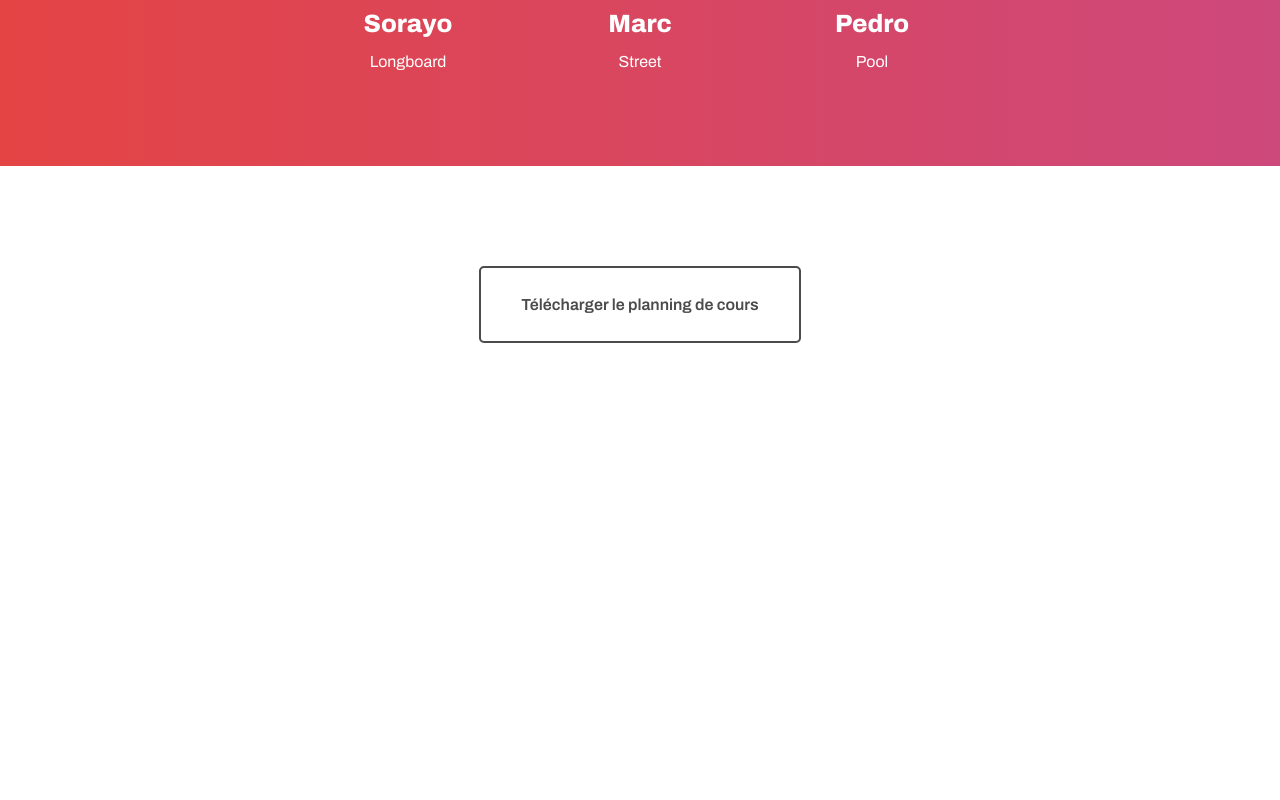
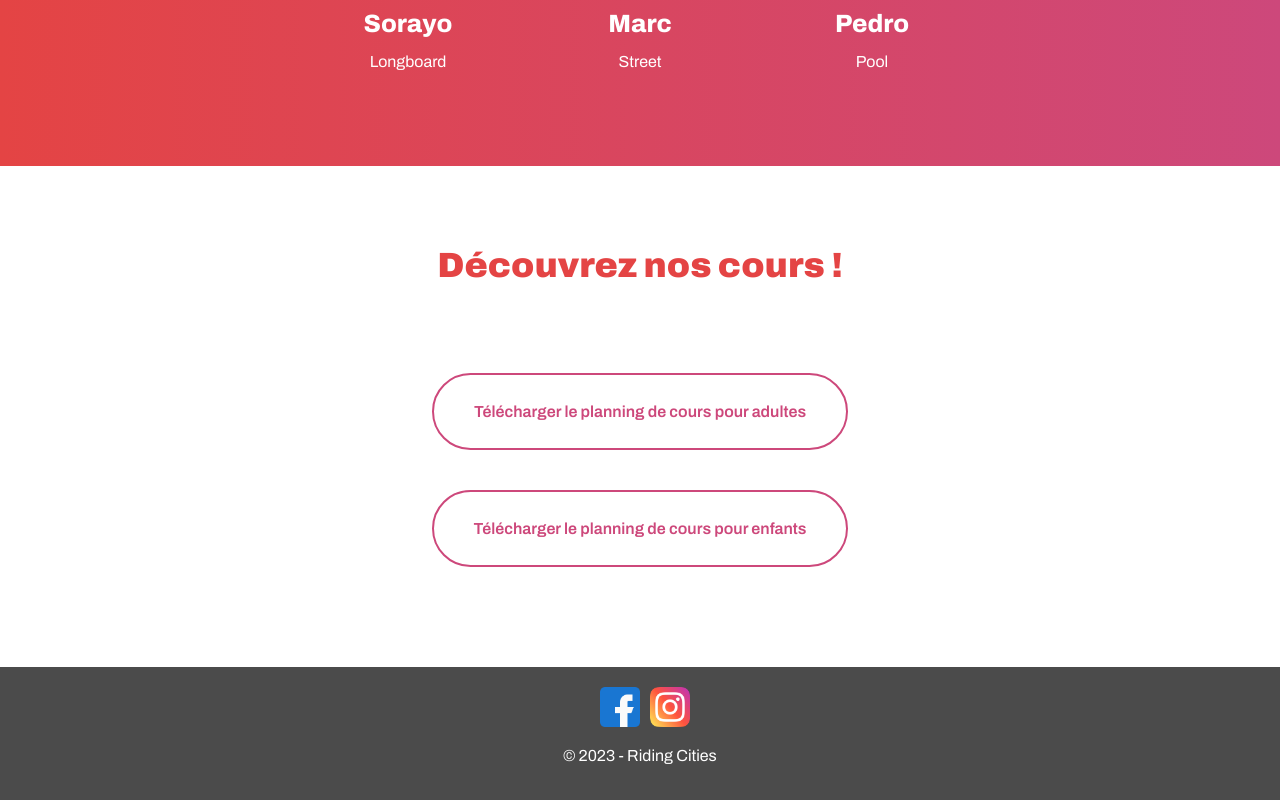
Before and after one commit to Iat-web/Riding-Citites-modifi-, a plain HTML site: page index.html in a window 1280 px wide. Shown: the part 1794-2594 px from the top of the page. Before the commit the page ends 2237 px from the top, so only its background shows below. Drawn offline with Linux system fonts and the light colour scheme.

Commit message:
Mise à jour du html

```diff
--- a/index.html
+++ b/index.html
@@ -60,10 +60,23 @@
 					</div>
 				</section>
 				<section>
+					<h2>Découvrez nos cours !</h2>
 					<div class="directionRow">
-						<a class="button buttonDrakGreyColor" href="documents/planning">Télécharger le planning de cours</a>
+						<a class="button buttonDrakGreyColor buttonRounded buttonMainColor buttonSecondColor buttonHighlight" href="./documents/planning-adultes.pdf">Télécharger le planning de cours pour adultes</a>
+					</div>
+					<div class="directionRow">
+						<a class="button buttonDrakGreyColor buttonRounded buttonMainColor buttonSecondColor buttonHighlight" href="./documents/planning-enfants.pdf">Télécharger le planning de cours pour enfants</a>
 					</div>
 				</section>
+			<footer>
+				<div class="directionRow">
+					<a href="https://www.facebook.com/RidingCities/" target="_blank"><img src="./images/facebook.png" alt="logo facebook"style="width:40px;height:40px;"></a>
+					<a href="https://www.instagram.com/ridingcities/" target="_blank"><img src="./images/instagram.png" alt="logo instagram"style="width:40px;height:40px;"></a>
+				</div>
+				<div class="directionRow">
+					<p>© 2023 - Riding Cities</p>
+				</div>
+			</footer>
 			</main>
 		</div>
 	</body>
```
Also changed, not shown: 1 other file.
